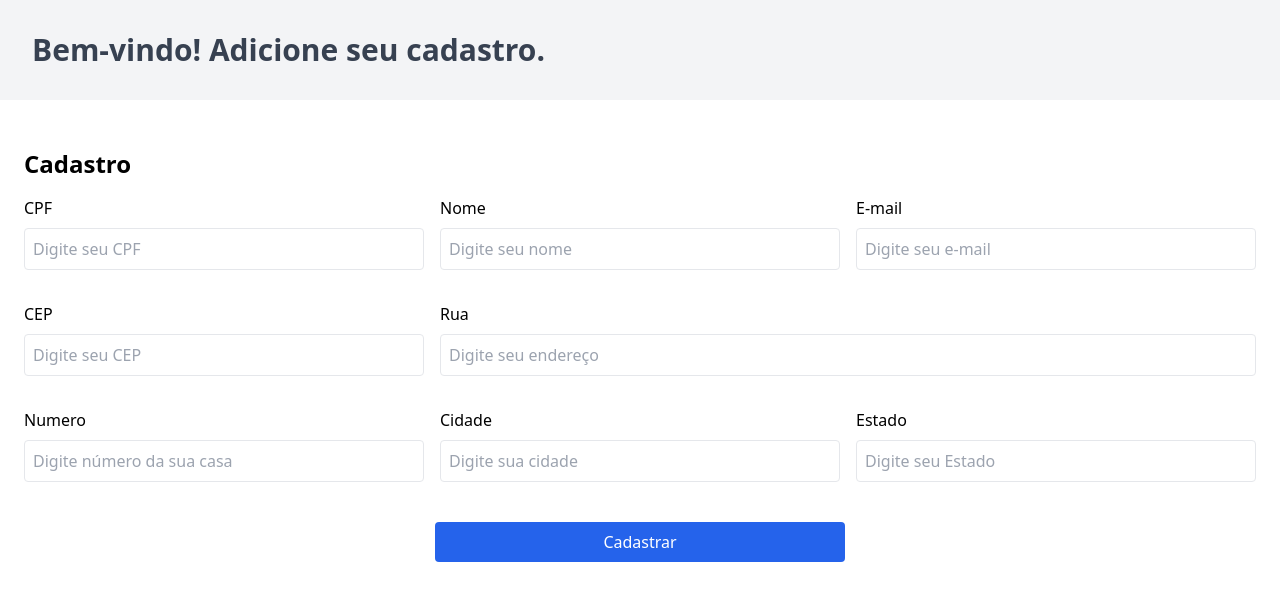
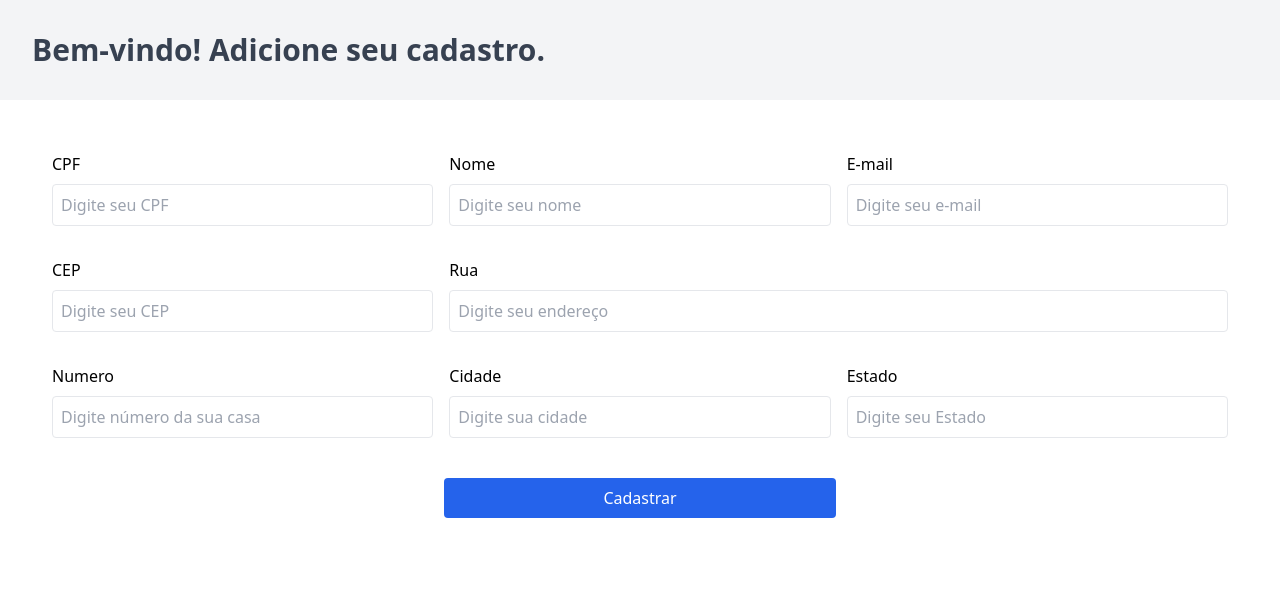
Before and after one commit to ArthurToso/trabalho-dac, an Angular app in the folder front-end/trabalho-dac/: page /signup in a window 1280 px wide. Shown: the top 600 px of the page. Built offline with nearby package versions, Linux system fonts and the light colour scheme.

Commit message:
style: alterado formulario

```diff
--- a/front-end/trabalho-dac/src/app/pages/cadastro/cadastro.component.html
+++ b/front-end/trabalho-dac/src/app/pages/cadastro/cadastro.component.html
@@ -1,14 +1,13 @@
 <div class="justify-center bg-gray-100 p-8">
-  <h1 class="text-3xl font-bold text-gray-700" >
+  <h1 class="text-3xl font-bold text-gray-700">
     Bem-vindo! Adicione seu cadastro.
   </h1>
 </div>
 
+<div class="m-7">
   <form
     class="bg-white rounded-lg p-6 w-full max-w-mdb justify-center m-auto mt-6"
   >
-  <h2 class="text-2xl font-semibold mb-4">Cadastro</h2>
-
     <!-- Usando grid para dividir os inputs em tres colunas -->
     <div class="grid grid-cols-3 gap-4">
       <!-- CPF -->
@@ -90,8 +89,11 @@
     </div>
 
     <div class="flex justify-center mt-6">
-    <button class="w-1/3 bg-blue-600 text-white p-2 rounded hover:bg-blue-700">
+      <button
+        class="w-1/3 bg-blue-600 text-white p-2 rounded hover:bg-blue-700"
+      >
         Cadastrar
       </button>
     </div>
   </form>
+</div>
```
Lines whose indentation alone changed are shown as unchanged.
